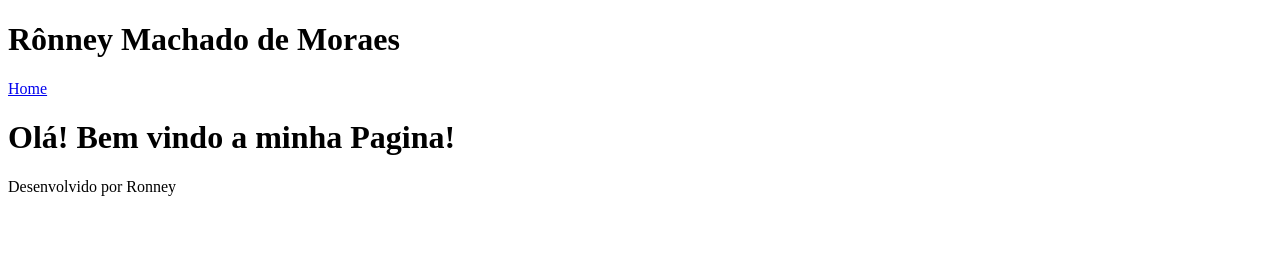
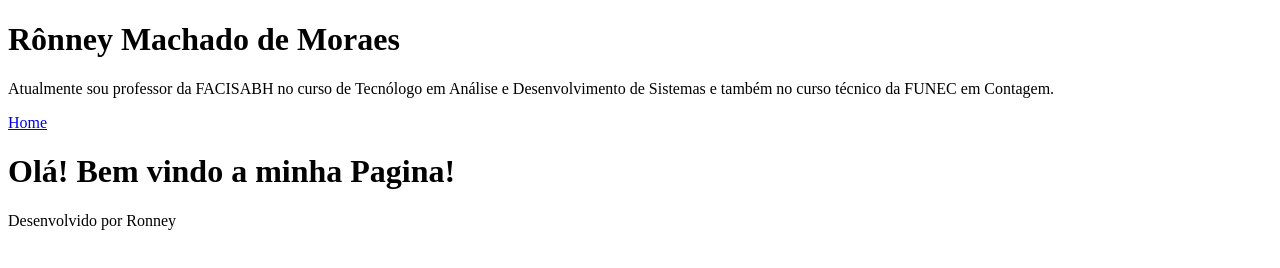
Before and after one commit to ronney-machado/ronney-machado.github.io, a plain HTML site: page index.html in a window 1280 px wide. Drawn offline with Linux system fonts and the light colour scheme.

Commit message:
Add files via upload

```diff
--- a/index.html
+++ b/index.html
@@ -9,6 +9,7 @@
 <body>
   <header>
     <h1>Rônney Machado de Moraes</h1>
+    <p>Atualmente sou professor da FACISABH no curso de Tecnólogo em Análise e Desenvolvimento de Sistemas e também no curso técnico da FUNEC em Contagem.</p>
   </header>
   <nav>
     <a href="index.html" title="Home">Home</a>
```
